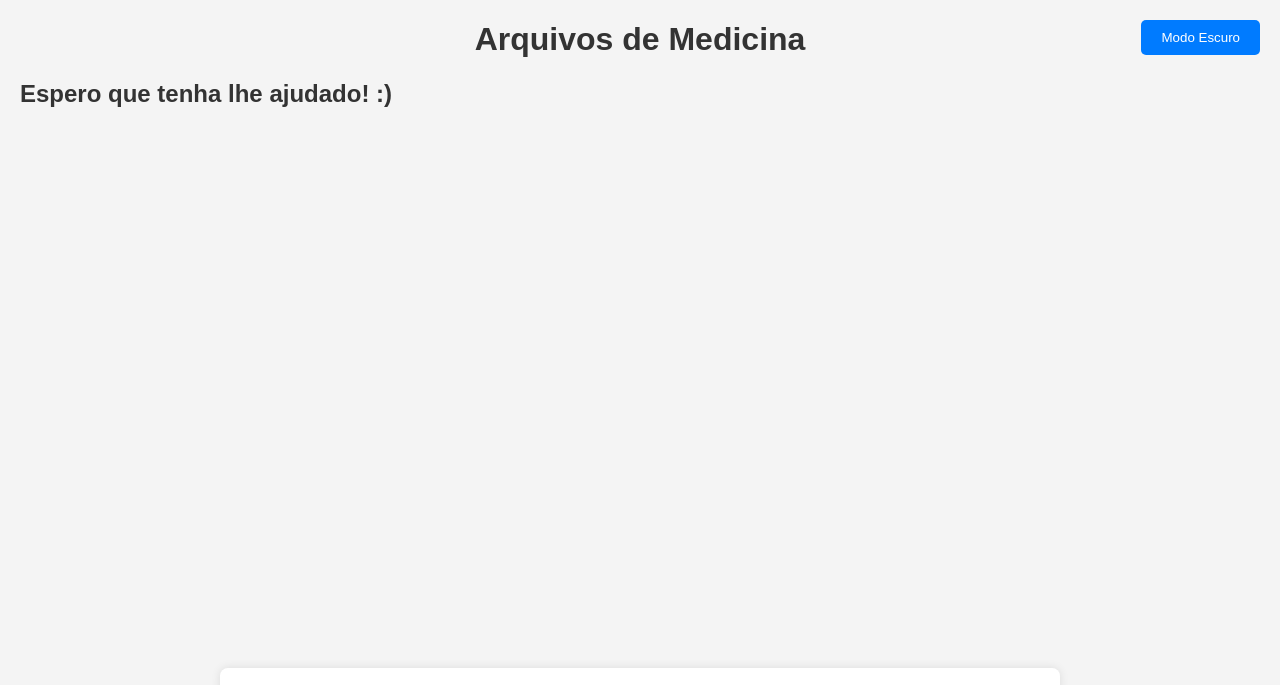
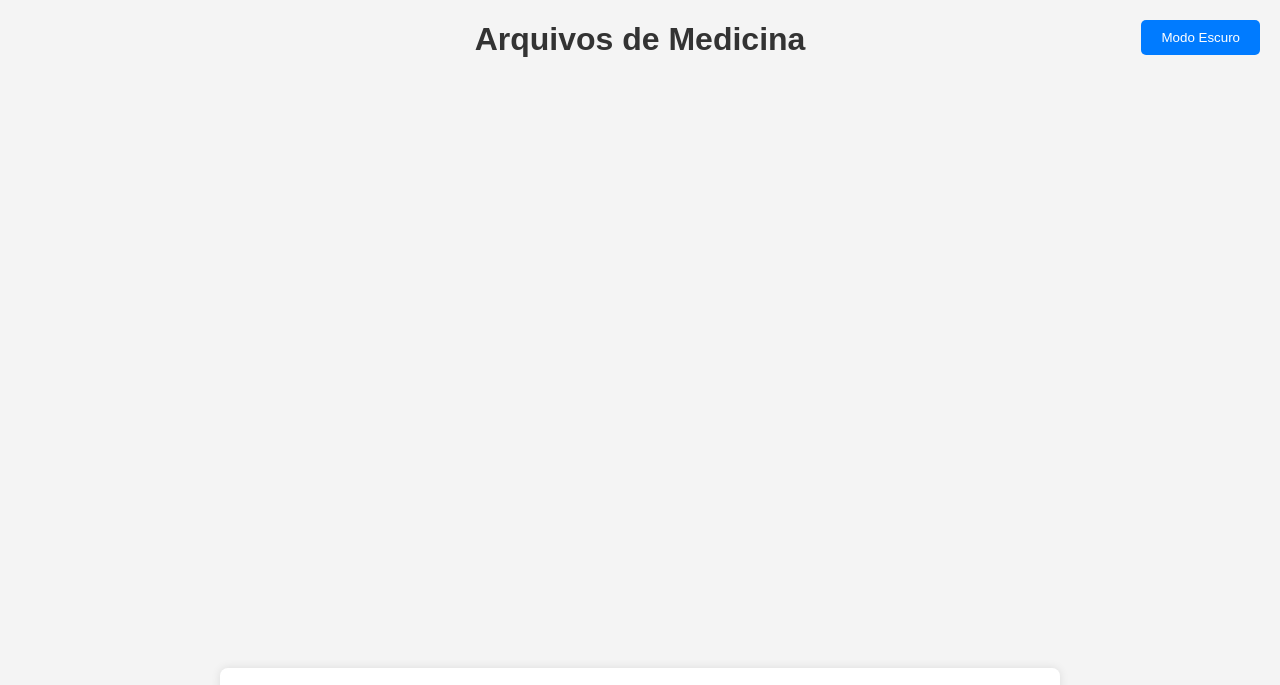
Before and after one commit to GabrielVictorLA/Estudos, a plain HTML site: page index.html in a window 1280 px wide. Shown: the top 685 px of the page. Drawn offline with Linux system fonts and the light colour scheme; no server answers.

Commit message:
Update index.html
Signed-off-by: Gabriel Victor <39739973+GabrielVictorLA@users.noreply.github.com>

```diff
--- a/index.html
+++ b/index.html
@@ -139,6 +139,5 @@
 
         fetchFiles();
     </script>
-    <h2>Espero que tenha lhe ajudado! :)</h2>
 </body>
 </html>
```
